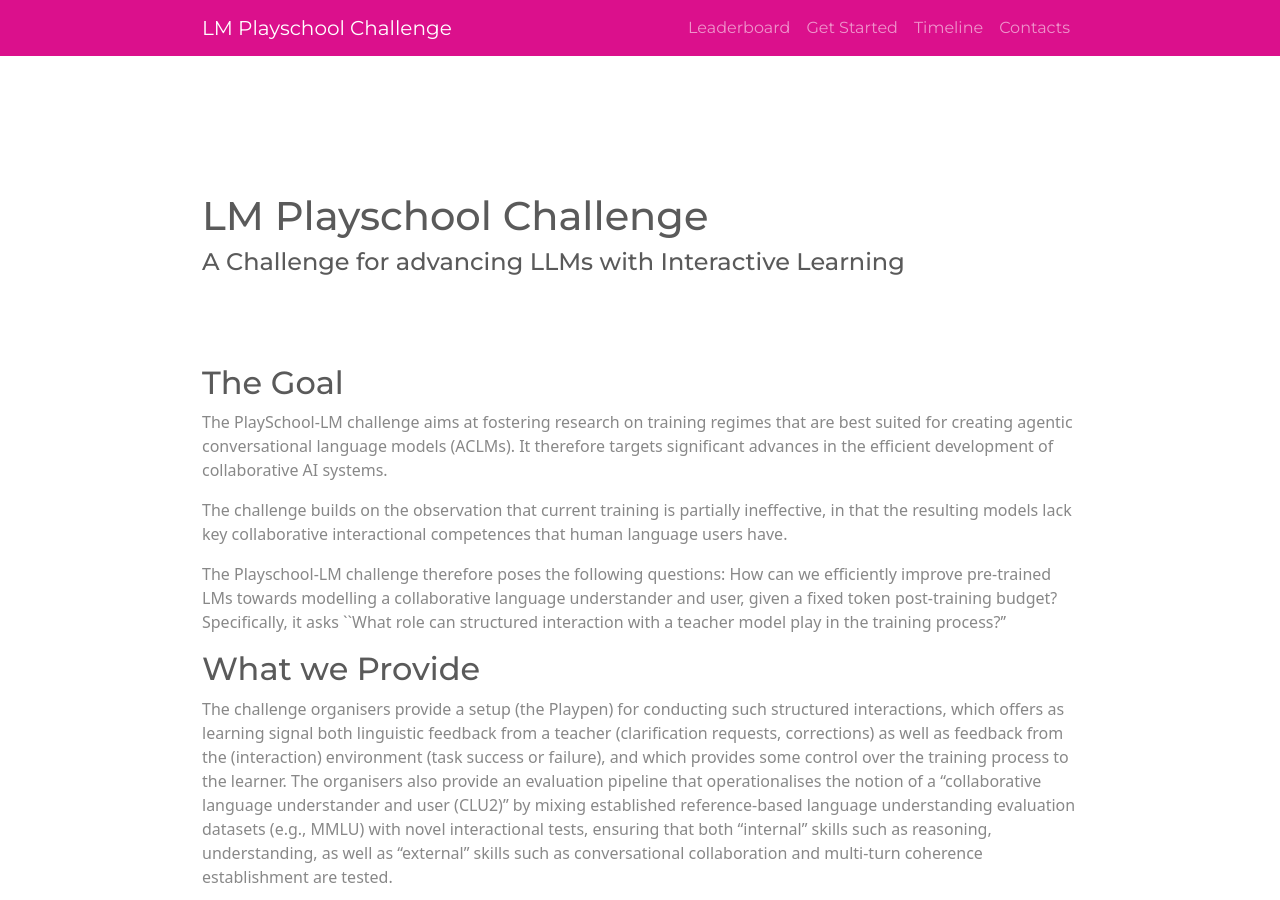
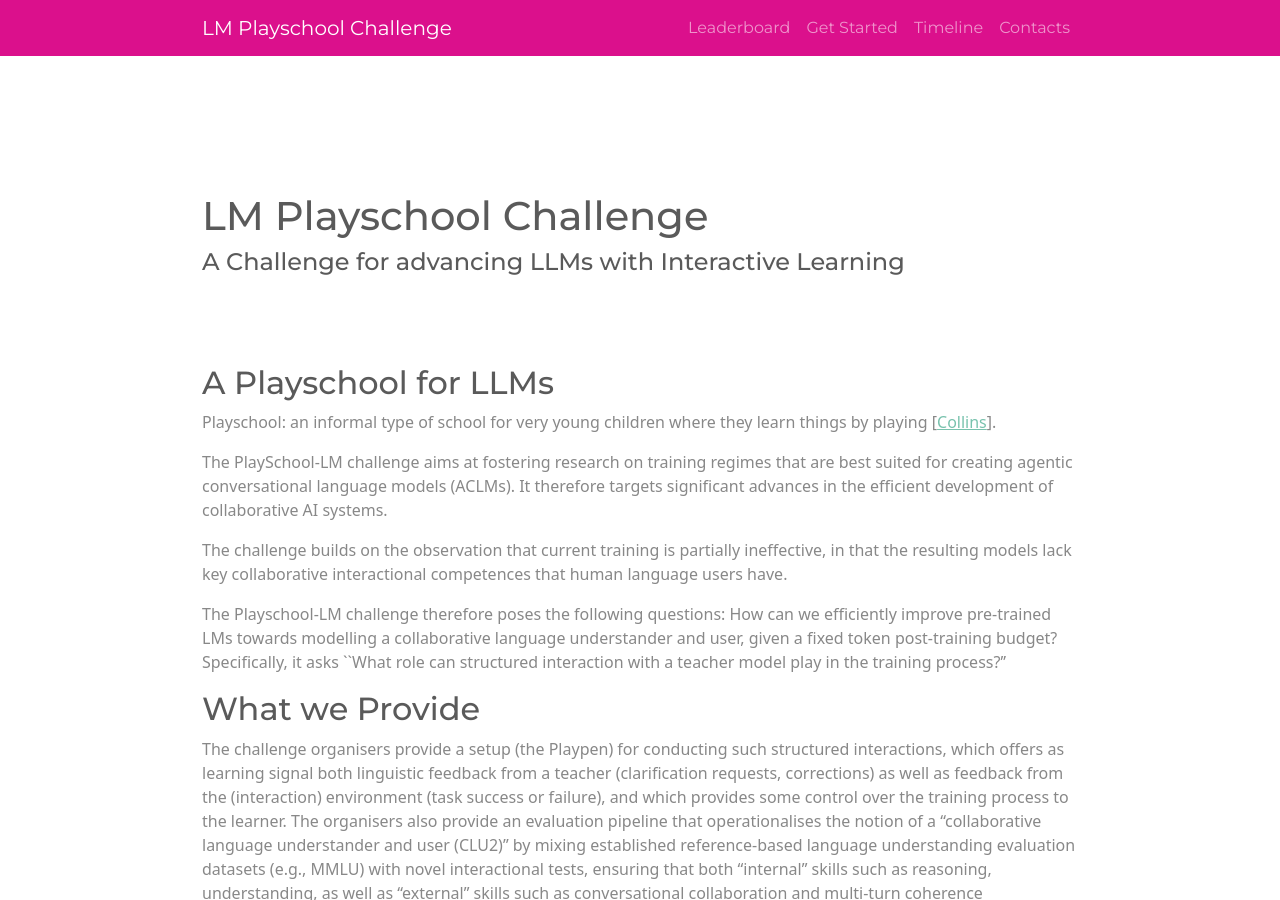
Before and after one commit to lm-playschool/lm-playschool.github.io, a Jekyll site: the page built from index.md, in a window 1280 px wide and 900 px high. Built offline with Jekyll 4.4.1, drawn with Linux system fonts in a browser that asks for light colours.

Commit message:
feat: added playschool definition

```diff
--- a/index.md
+++ b/index.md
@@ -3,8 +3,9 @@
 title: LM Playschool Challenge
 ---
 
+## A Playschool for LLMs
+> Playschool: an informal type of school for very young children where they learn things by playing [[Collins](https://www.collinsdictionary.com/dictionary/english/playschool)].
 
-## The Goal
 The PlaySchool-LM challenge  aims at fostering research on training regimes that are best suited for creating agentic conversational language models (ACLMs).  It therefore targets significant advances in the efficient development of collaborative AI systems.
 
 The challenge builds on the observation that current training is partially ineffective, in that the resulting models lack key collaborative interactional competences that human language users have.
@@ -19,7 +20,7 @@
 
 Participants are free to use whatever method or data they see fit to achieve improvements. Evaluation will be on the CLU2 pipeline mentioned above; with a special prize reserved for the highest improvement on the "collaborative language use" dimension. Use of the Playpen is encouraged, but not required. Entries to the competition can be (but do not have to be) pure fine-tunes of the base model; agentive systems that wrap the model in additional code (e.g., for introspection or self-regulation) are also welcome.
 
----
+
 
 # Organizers
 * [Raffaella Bernardi](https://disi.unitn.it/~bernardi/) (University of Trento)
```
